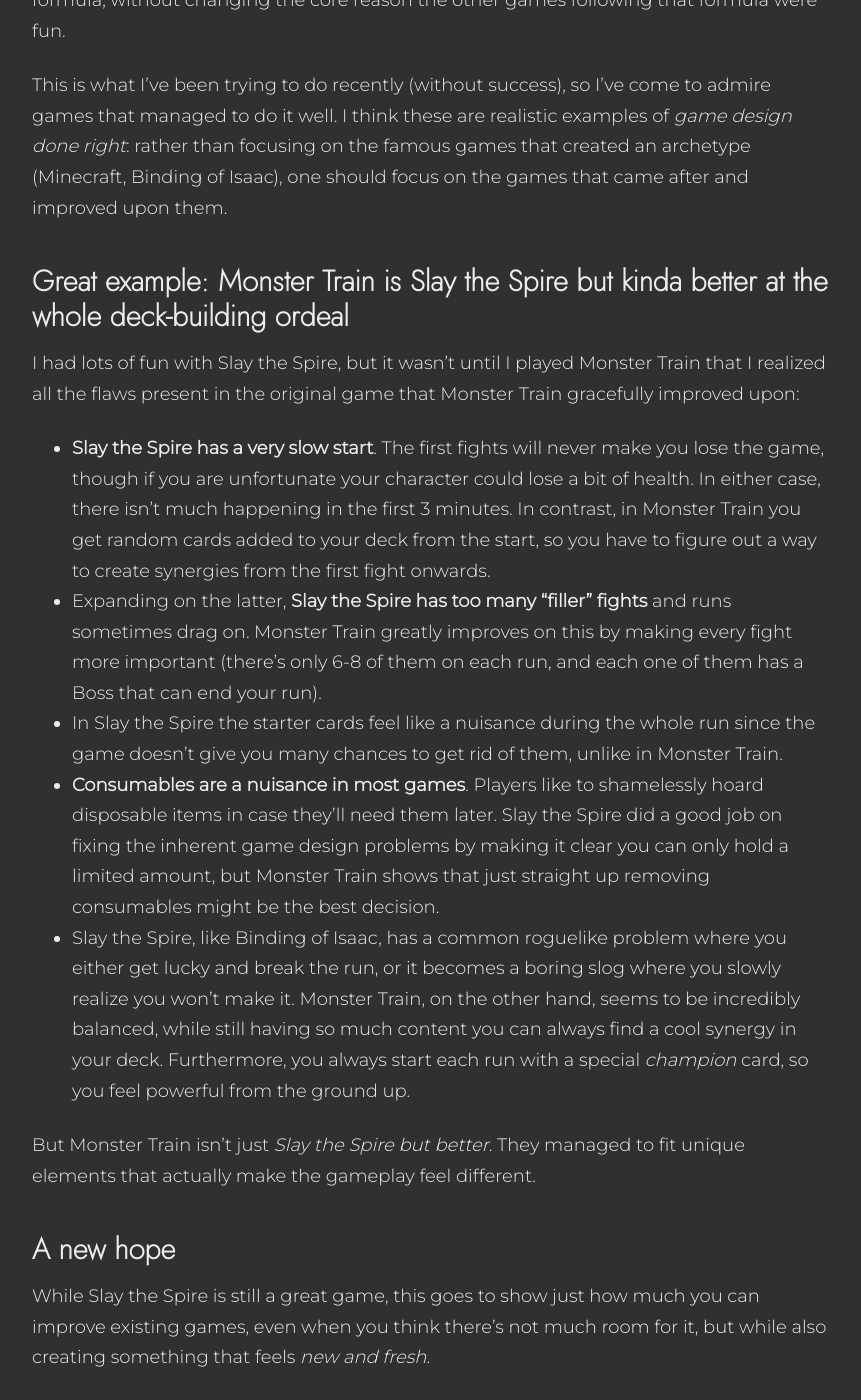
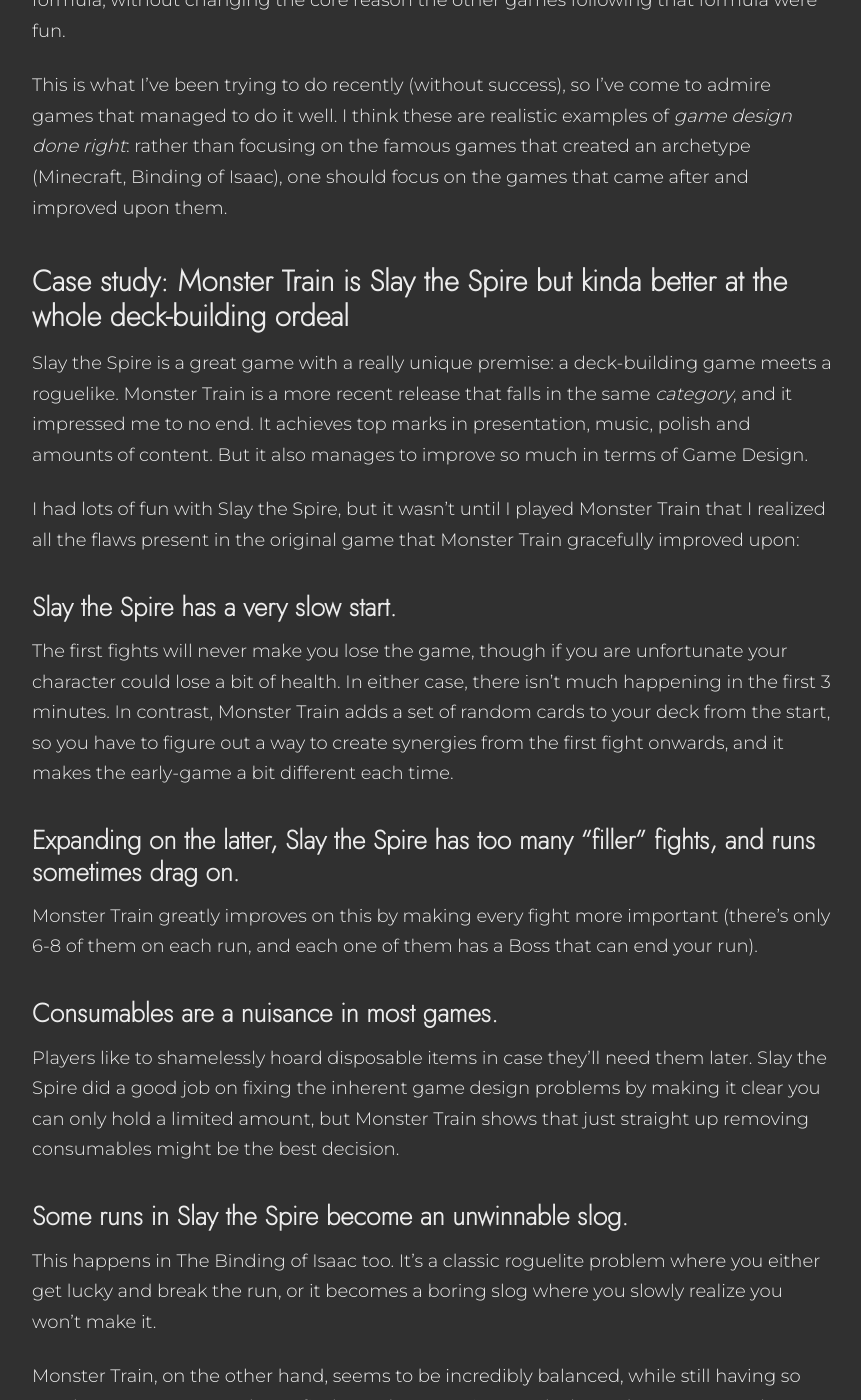
Before and after one commit to dcostap/personal-blog, a Jekyll site: the page built from _posts/2021-08-05-new-game-ideas-are-not-a-thing.md, in a window 1280 px wide and 1400 px high, scrolled down 926 px. Shown: the whole window, without its empty margins (208-1069 px from the left). Built offline with Jekyll 4.4.1, drawn with Linux system fonts in a browser that asks for light colours; nearby versions of some CDN libraries; some of the changed text lies outside the part shown.

Commit message:
Improvements on wording and that boring stuff I am too perfectionist about

```diff
--- a/_posts/2021-08-05-new-game-ideas-are-not-a-thing.md
+++ b/_posts/2021-08-05-new-game-ideas-are-not-a-thing.md
@@ -17,19 +17,33 @@
 
 This is what I've been trying to do recently (without success), so I've come to admire games that managed to do it well. I think these are realistic examples of *game design done right*: rather than focusing on the famous games that created an archetype (Minecraft, Binding of Isaac), one should focus on the games that came after and improved upon them.
 
-## Great example: Monster Train is Slay the Spire but kinda better at the whole deck-building ordeal
+## Case study: Monster Train is Slay the Spire but kinda better at the whole deck-building ordeal
+
+Slay the Spire is a great game with a really unique premise: a deck-building game meets a roguelike. Monster Train is a more recent release that falls in the same *category*, and it impressed me to no end. It achieves top marks in presentation, music, polish and amounts of content. But it also manages to improve so much in terms of Game Design.
 
 I had lots of fun with Slay the Spire, but it wasn't until I played Monster Train that I realized all the flaws present in the original game that Monster Train gracefully improved upon:
 
-- **Slay the Spire has a very slow start**. The first fights will never make you lose the game, though if you are unfortunate your character could lose a bit of health. In either case, there isn't much happening in the first 3 minutes. In contrast, in Monster Train you get random cards added to your deck from the start, so you have to figure out a way to create synergies from the first fight onwards.
-- Expanding on the latter, **Slay the Spire has too many "filler" fights** and runs sometimes drag on. Monster Train greatly improves on this by making every fight more important (there's only 6-8 of them on each run, and each one of them has a Boss that can end your run).
-- In Slay the Spire the starter cards feel like a nuisance during the whole run since the game doesn't give you many chances to get rid of them, unlike in Monster Train.
-- **Consumables are a nuisance in most games**. Players like to shamelessly hoard disposable items in case they'll need them later. Slay the Spire did a good job on fixing the inherent game design problems by making it clear you can only hold a limited amount, but Monster Train shows that just straight up removing consumables might be the best decision.
-- Slay the Spire, like Binding of Isaac, has a common roguelike problem where you either get lucky and break the run, or it becomes a boring slog where you slowly realize you won't make it. Monster Train, on the other hand, seems to be incredibly balanced, while still having so much content you can always find a cool synergy in  your deck. Furthermore, you always start each run with a special *champion* card, so you feel powerful from the ground up.
+### Slay the Spire has a very slow start.
 
-But Monster Train isn't just *Slay the Spire but better*. They managed to fit unique elements that actually make the gameplay feel different.
+The first fights will never make you lose the game, though if you are unfortunate your character could lose a bit of health. In either case, there isn't much happening in the first 3 minutes. In contrast, Monster Train adds a set of random cards to your deck from the start, so you have to figure out a way to create synergies from the first fight onwards, and it makes the early-game a bit different each time.
+
+### Expanding on the latter, Slay the Spire has too many "filler" fights, and runs sometimes drag on.
+
+Monster Train greatly improves on this by making every fight more important (there's only 6-8 of them on each run, and each one of them has a Boss that can end your run).
+
+### Consumables are a nuisance in most games.
+
+Players like to shamelessly hoard disposable items in case they'll need them later. Slay the Spire did a good job on fixing the inherent game design problems by making it clear you can only hold a limited amount, but Monster Train shows that just straight up removing consumables might be the best decision.
+
+### Some runs in Slay the Spire become an unwinnable slog.
+
+This happens in The Binding of Isaac too. It's a classic roguelite problem where you either get lucky and break the run, or it becomes a boring slog where you slowly realize you won't make it.
+
+Monster Train, on the other hand, seems to be incredibly balanced, while still having so much content you can always find a cool synergy in  your deck. Furthermore, you always start each run with a special *champion* card, so you feel powerful from the ground up.
 
 ## A new hope
+
+It's important to note, however, that Monster Train isn't just *Slay the Spire but better*. They managed to fit unique elements that actually make the gameplay feel different.
 
 While Slay the Spire is still a great game, this goes to show just how much you can improve existing games, even when you think there's not much room for it, but while also creating something that feels *new and fresh*.
 
```
